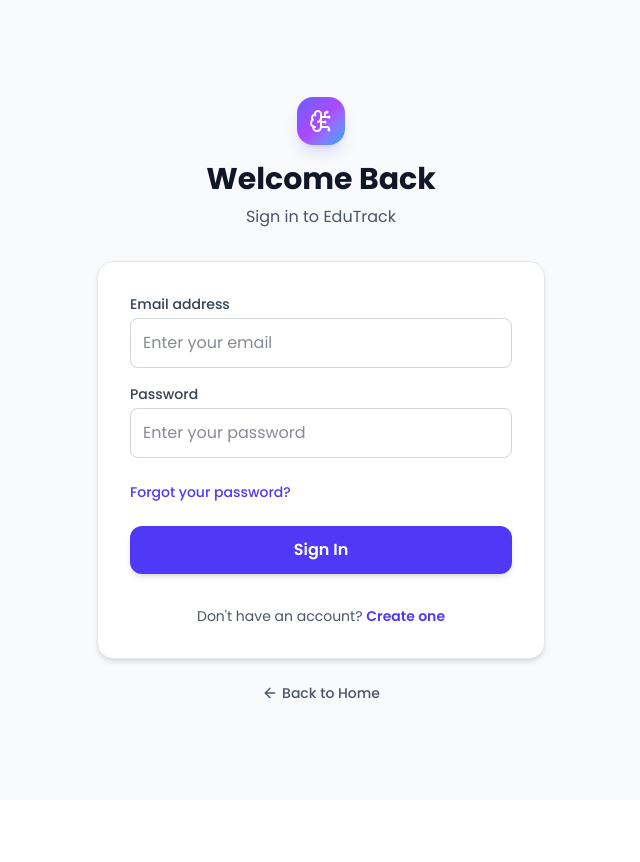
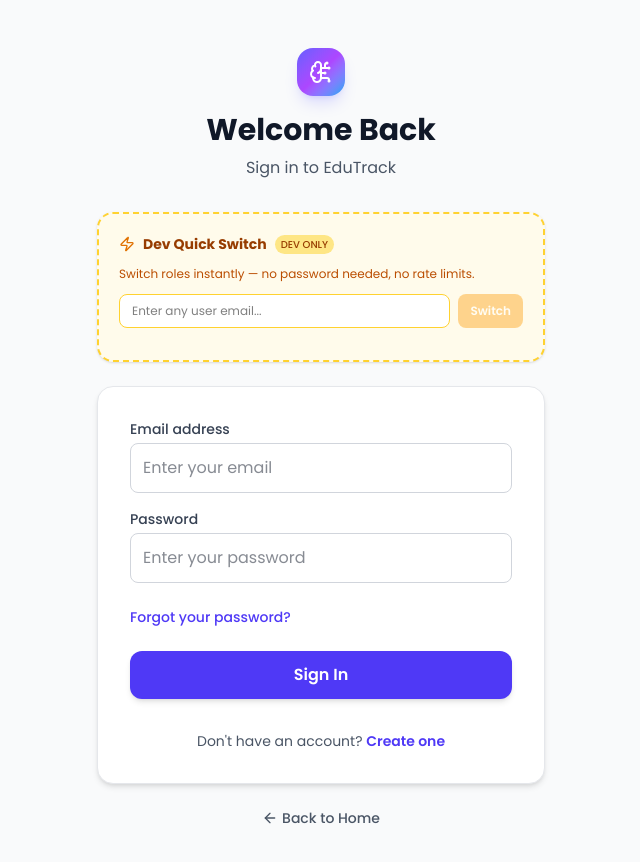
Before and after one commit to harishbaranwal/EduTrack, a React (Vite) app in the folder client/: page /login in a window 1280 px wide. Shown: the top 862 px of the page, without its empty margins (319-959 px from the left). Before the commit the page ends 800 px from the top, so only its background shows below. Built offline with nearby package versions, Linux system fonts and the light colour scheme; no server answers.

Commit message:
feat: implement full authentication system including Redux slice, API client, controllers, routes, and login page

```diff
--- a/client/src/pages/Login.jsx
+++ b/client/src/pages/Login.jsx
@@ -1,18 +1,20 @@
 import { useState, useEffect } from 'react';
 import { useDispatch, useSelector } from 'react-redux';
 import { Link, useNavigate } from 'react-router';
-import { login, clearError } from '../store/features/auth/authSlice';
+import { login, devLogin, clearError } from '../store/features/auth/authSlice';
 import showToast from '../utils/toast';
 import Loader from '../components/Loader';
-import { BrainCircuit, ArrowLeft } from 'lucide-react';
+import { BrainCircuit, ArrowLeft, Zap } from 'lucide-react';
 
 const LOGOUT_MARKER_KEY = 'edutrack_logout_marker';
+const IS_DEV = import.meta.env.DEV;
 
 const Login = () => {
   const [formData, setFormData] = useState({
     email: '',
     password: '',
   });
+  const [devEmail, setDevEmail] = useState('');
 
   const dispatch = useDispatch();
   const navigate = useNavigate();
@@ -53,6 +55,12 @@ const Login = () => {
     dispatch(login(formData));
   };
 
+  // Dev-only: Quick switch by email (no password needed)
+  const handleDevLogin = (email) => {
+    localStorage.removeItem(LOGOUT_MARKER_KEY);
+    dispatch(devLogin(email));
+  };
+
   if (loading) return <Loader fullScreen />;
 
   return (
@@ -66,6 +74,38 @@ const Login = () => {
           <h2 className="mt-3 sm:mt-4 text-2xl sm:text-3xl font-bold text-gray-900">Welcome Back</h2>
           <p className="mt-2 text-sm sm:text-base text-gray-600">Sign in to EduTrack</p>
         </div>
+
+        {/* DEV QUICK SWITCH PANEL */}
+        {IS_DEV && (
+          <div className="bg-amber-50 border-2 border-amber-300 border-dashed p-4 sm:p-5 rounded-2xl shadow-sm mb-4 sm:mb-6">
+            <div className="flex items-center gap-2 mb-3">
+              <Zap className="w-4 h-4 text-amber-600" />
+              <h3 className="text-sm font-bold text-amber-800">Dev Quick Switch</h3>
+              <span className="text-[10px] bg-amber-200 text-amber-800 px-1.5 py-0.5 rounded-full font-medium">DEV ONLY</span>
+            </div>
+            <p className="text-xs text-amber-700 mb-3">
+              Switch roles instantly — no password needed, no rate limits.
+            </p>
+
+            {/* Custom email input */}
+            <div className="flex gap-2 mb-3">
+              <input
+                type="email"
+                value={devEmail}
+                onChange={(e) => setDevEmail(e.target.value)}
+                placeholder="Enter any user email..."
+                className="flex-1 px-3 py-2 text-xs border border-amber-300 rounded-lg focus:outline-none focus:ring-2 focus:ring-amber-400 bg-white"
+              />
+              <button
+                onClick={() => devEmail && handleDevLogin(devEmail)}
+                disabled={!devEmail || loading}
+                className="px-3 py-2 text-xs font-semibold bg-amber-500 text-white rounded-lg hover:bg-amber-600 transition-all disabled:opacity-40 disabled:cursor-not-allowed"
+              >
+                Switch
+              </button>
+            </div>
+          </div>
+        )}
 
         {/* Form Card */}
         <div className="bg-white border border-gray-200 p-6 sm:p-8 rounded-2xl shadow-md">
--- a/client/src/store/features/auth/authAPI.js
+++ b/client/src/store/features/auth/authAPI.js
@@ -23,6 +23,12 @@ export const authAPI = {
   // Login
   login: async (credentials) => {
     const response = await API.post('/auth/login', credentials);
+    return response.data;
+  },
+
+  // Dev Login (development only - quick switch by email, no password needed)
+  devLogin: async (email) => {
+    const response = await API.post('/auth/dev-login', { email });
     return response.data;
   },
 
--- a/client/src/store/features/auth/authSlice.js
+++ b/client/src/store/features/auth/authSlice.js
@@ -57,6 +57,19 @@ export const login = createAsyncThunk(
       return response;
     } catch (error) {
       return rejectWithValue(error.response?.data?.message || 'Login failed');
+    }
+  }
+);
+
+// Dev-only: Quick login by email (no password) for rapid role-switching during testing
+export const devLogin = createAsyncThunk(
+  'auth/devLogin',
+  async (email, { rejectWithValue }) => {
+    try {
+      const response = await authAPI.devLogin(email);
+      return response;
+    } catch (error) {
+      return rejectWithValue(error.response?.data?.message || 'Dev login failed');
     }
   }
 );
@@ -215,6 +228,21 @@ const authSlice = createSlice({
         state.loading = false;
         state.error = action.payload;
       })
+      // Dev Login (same state handling as login)
+      .addCase(devLogin.pending, (state) => {
+        state.loading = true;
+        state.error = null;
+      })
+      .addCase(devLogin.fulfilled, (state, action) => {
+        state.loading = false;
+        state.user = action.payload.user;
+        state.isAuthenticated = true;
+        state.initialized = true;
+      })
+      .addCase(devLogin.rejected, (state, action) => {
+        state.loading = false;
+        state.error = action.payload;
+      })
       // Logout
       .addCase(logout.fulfilled, (state) => {
         state.user = null;
```
Also changed, not shown: 2 other files (tests, documents, lock files or other folders).
